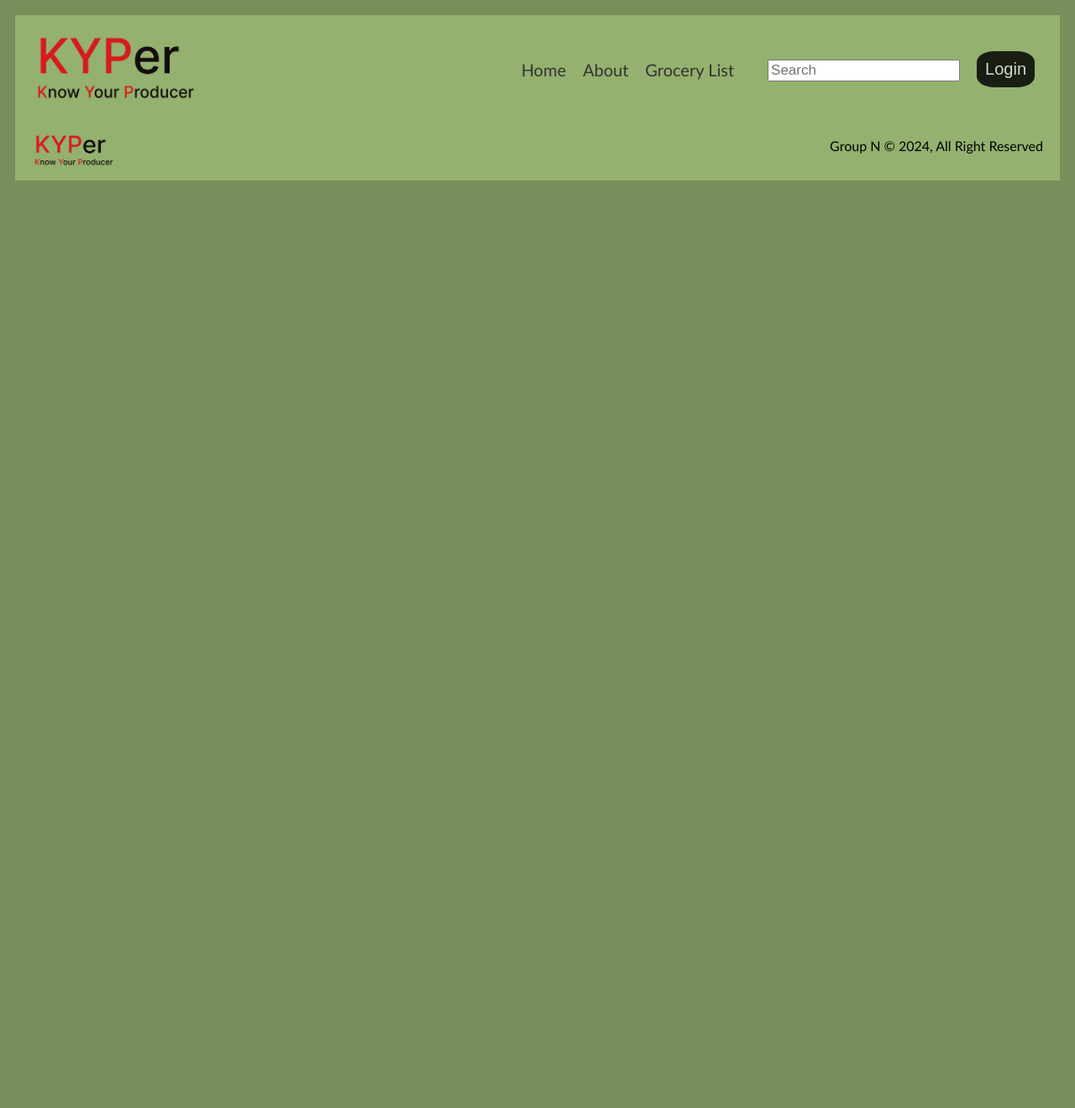
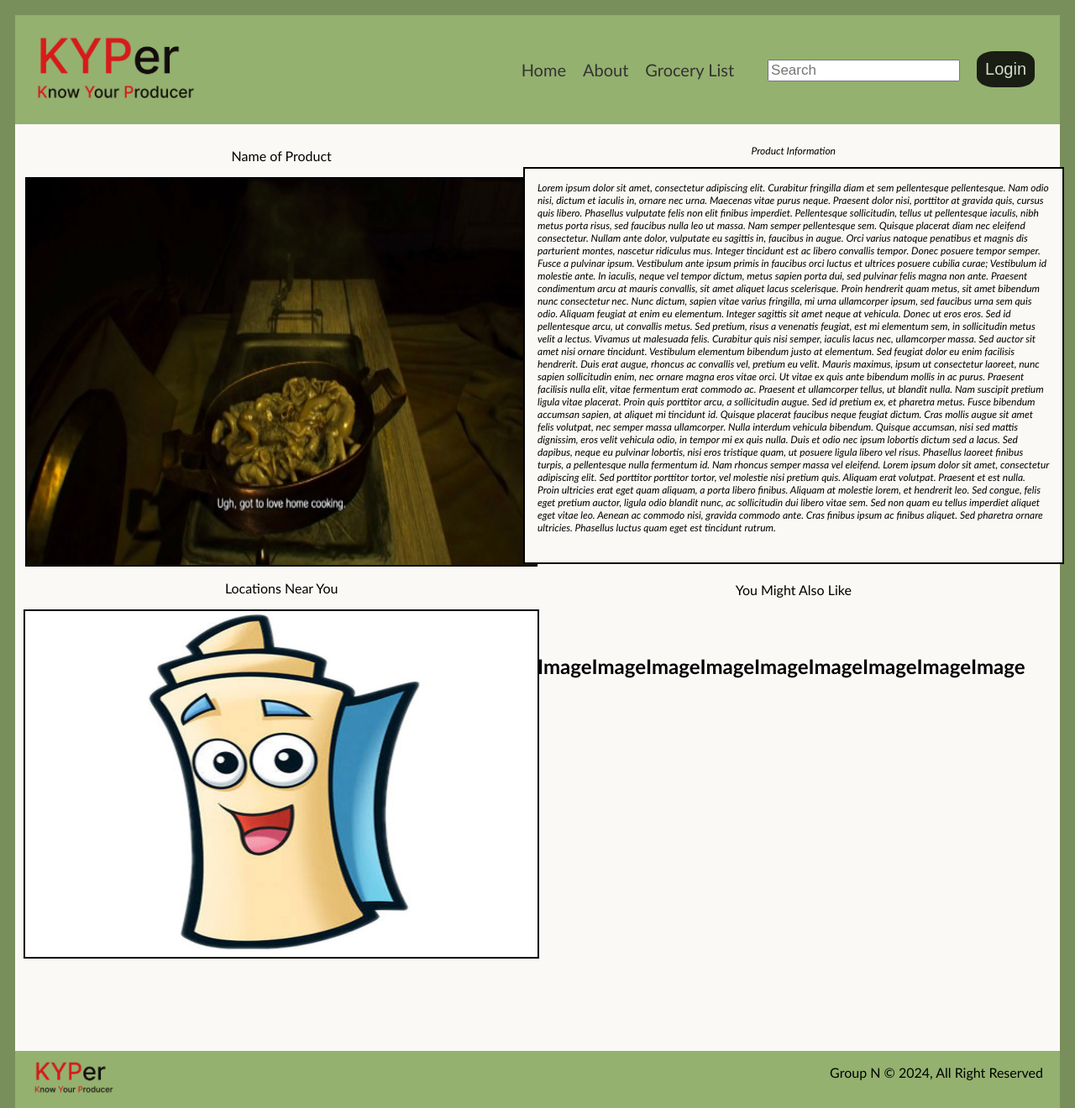
Before and after one commit to logbasem/Software_Engineering, a React (Create React App) app: page /product in a window 1280 px wide. Shown: the whole page at 84% size. Before the commit the page ends 820 px from the top, so only its background shows below. Built offline with nearby package versions, Linux system fonts and the light colour scheme.

Commit message:
Quick fixes for product page implementation

```diff
--- a/src/App.js
+++ b/src/App.js
@@ -6,7 +6,7 @@ import Profile from './pages/Profile';
 import { Login } from './pages/LoginRegister';
 import { Register } from './pages/LoginRegister';
 import SearchResults from './pages/SearchResults';
-/*import ProductPage from './pages/ProductPage';*/
+import Product from './pages/Product';
 import About from './pages/About';
 import Header from './pages/Header';
 import Footer from './pages/Footer';
@@ -26,7 +26,7 @@ function App() {
           <Route path="//location-settings" element={<LocationSettings />} />
           <Route path="/manage-lists" element={<ManageLists />} />
           <Route path="/faq" element={<FAQ />} />*/}
-          {/*<Route path="/product" element={<ProductPage />} />}*/}
+          <Route path="/product" element={<Product />} />
           <Route path="/about" element={<About />} />
         </Routes>
       </Router>
--- a/src/css-html/product-page.css
+++ b/src/css-html/product-page.css
@@ -214,7 +214,7 @@ body{
     }
   }
 
-.footer{
+/*.footer{
     background-color: #94B16F;
     display: flex;
     justify-content: center;
@@ -227,4 +227,4 @@ body{
     width: 100%;
     height: 5%;
     flex:0 0 15%;
-}
+}*/
--- a/src/pages/Product.jsx
+++ b/src/pages/Product.jsx
@@ -1,25 +1,27 @@
 import React from 'react';
 import '../css-html/product-page.css';
+import Dora from '../assets/map-dora.jpg';
+import Evil from '../assets/resident-evil-food.jpg'
 
 function Product() {
   return (
 
     <div>
-        // {/*Main content of the page. Depends on the page you are designing*/}
+        {/*Main content of the page. Depends on the page you are designing*/}
         <div className="content">
             <div className="left-side">
                 <div className="product">
                         <p>
                             Name of Product
                         </p>
-                        <div className="productimageholder"><img className="productimage" src="../assets/resident-evil-food.jpg" />
+                        <div className="productimageholder"><img className="productimage" src= { Evil } />
                         </div>
                 </div>
                 <div className="map">
                         <p>
                             Locations Near You
                         </p>
-                        <div className="mapimageholder"><img className="mapimage" src="../assets/map-dora.jpg" />
+                        <div className="mapimageholder"><img className="mapimage" src= { Dora }/>
                         </div>
                 </div>
             </div>
```
